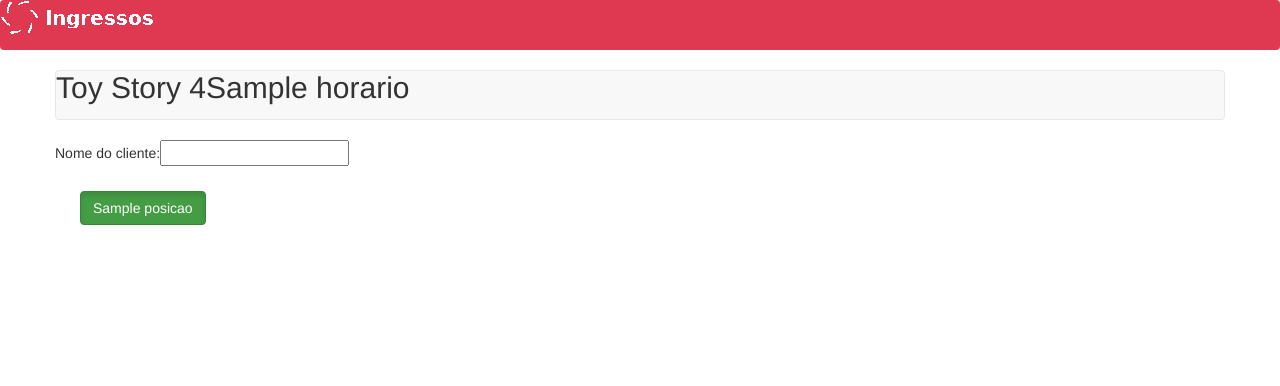
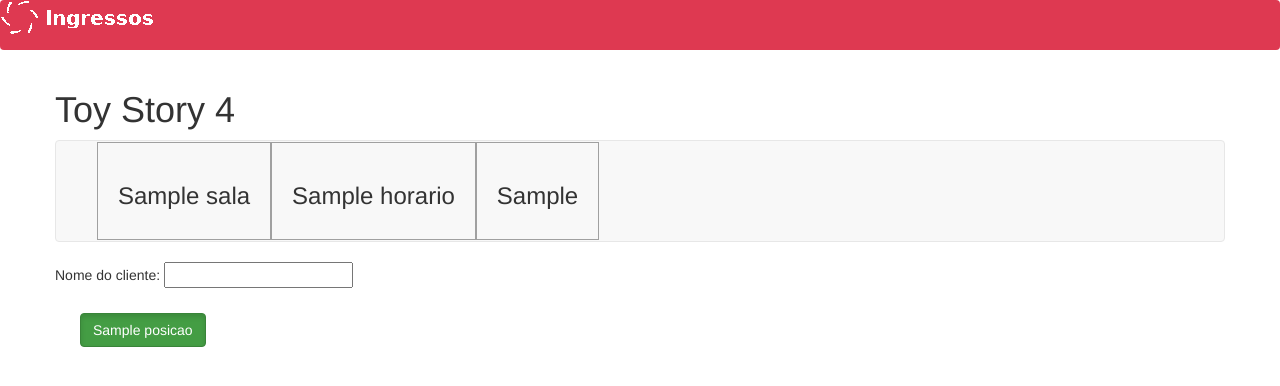
Before and after one commit to MarcosCastelo/App-Reserva---Django, a Django app: template reserva/templates/reserva/reserva.html in a window 1280 px wide. Shown: the top 386 px of the page. Run offline with Django 3.2, Linux system fonts and the light colour scheme; data comes from the database, SQL or seed files in the repository; both versions use the stored data as it was after the commit; tables that the repository leaves empty hold one stand-in row (values such as "Sample post"); the template is opened without the code that fills it: values that come from a table or form of the project are taken from there, most other values are stand-ins (such as "Sample title", 1, 10 or a date in 2020); parts of the project's set-up code (start-up, migrations or seed data) failed here and were passed over; some libraries are stand-ins or nearby versions.

Commit message:
Modificaçoes no template

```diff
--- a/reserva/static/styles/main.css
+++ b/reserva/static/styles/main.css
@@ -9,6 +9,9 @@ table {
     padding: 5px;
   }
 
-  .titulo-filme{
-    display:inline-block;
+  .filme li {
+    list-style-type: none;
+    list-style-position:inside;
+    border: 1px solid #a0a0a0;
+    padding: 20px;
   }
--- a/reserva/templates/reserva/reserva.html
+++ b/reserva/templates/reserva/reserva.html
@@ -1,12 +1,25 @@
 {% extends 'reserva/base.html' %} {% load i18n %} {% load static %}
 {% block body %}
+<h1>{{ filme.nome }}</h1>
+<div class="filme">
 <nav class="navbar navbar-default">
-        <h2 class="nav navbar-nav">{{ filme.nome }}</h2>
-        <h2 class="nav navbar-nav">{{ sessao.horario   }}</h2>
-  </nav>
+<ul class="navbar navbar-nav left">
+    <li class="nav-item">
+        <h3>{{ sessao.sala.nome }}</h3>
+    </li>
+    <li class="nav-item">
+            <h3>{{ sessao.horario }}</h3>
+    </li>
+
+    <li class="nav-item">
+            <h3>{{ sessao.pub_data }}</h3>
+    </li>
+</ul>
+</nav>
+</div>
 <form action="{{ sessao.id }}/reserva" method="POST">
 {% csrf_token %}
-Nome do cliente:<input required type="text" name="nome" id="nome">
+Nome do cliente: <input required type="text" name="nome" id="nome">
 <table class="poltronas">
 {% for fileiras in poltronas %}
     <tr>
```
Also changed, not shown: reserva/templates/reserva/index.html (+6 -4 lines), db.sqlite3.
